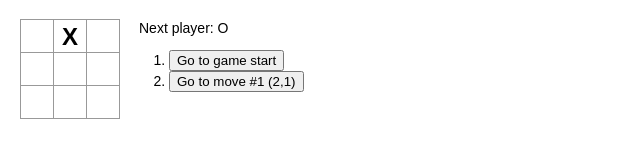
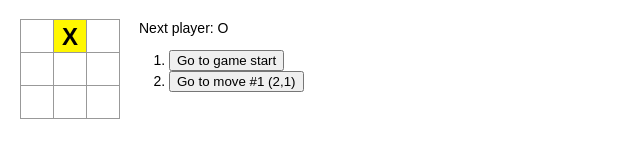
Before and after one commit to Matt4228/LearningReact, a React (Create React App) app: page / in a window 1280 px wide. Both pictures are taken after a click on the button 70 px from the left and 36 px from the top of the page. Shown: the top 160 px of the page, without its empty margins (0-640 px from the left). Built offline with nearby package versions, Linux system fonts and the light colour scheme.

Commit message:
1, 2, 5, 6 done

```diff
--- a/src/index.css
+++ b/src/index.css
@@ -32,6 +32,21 @@ ol, ul {
   width: 34px;
 }
 
+.squareHighlighted {
+  background: rgb(255, 247, 0);
+  border: 1px solid #999;
+  float: left;
+  font-size: 24px;
+  font-weight: bold;
+  line-height: 34px;
+  height: 34px;
+  margin-right: -1px;
+  margin-top: -1px;
+  padding: 0;
+  text-align: center;
+  width: 34px;
+}
+
 .square:focus {
   outline: none;
 }
--- a/src/index.js
+++ b/src/index.js
@@ -22,12 +22,45 @@ function calculateWinner(squares) {
   return null;
 }
 
+function findWinner(squares) {
+  const lines = [
+    [0, 1, 2],
+    [3, 4, 5],
+    [6, 7, 8],
+    [0, 3, 6],
+    [1, 4, 7],
+    [2, 5, 8],
+    [0, 4, 8],
+    [2, 4, 6],
+  ];
+  for (let i = 0; i < lines.length; i++) {
+    const line = lines[i];
+    const a = line[0];
+    const b = line[1];
+    const c = line[2];
+    if (squares[a] && squares[a] === squares[b] && squares[a] === squares[c]) {
+      return line;
+    }
+  }
+  return null;
+
+}
+
 function Square(props) {
-  return (
-    <button className="square" onClick={props.onClick}>
-      {props.value}
-    </button>
-  );
+  if(props.highlight) {
+    return (
+      <button className="squareHighlighted" onClick={props.onClick}>
+        {props.value}
+      </button>
+    );
+  } else {
+    return (
+      <button className="square" onClick={props.onClick}>
+        {props.value}
+      </button>
+    );
+  }
+
 }
 
 class Board extends React.Component {
@@ -35,6 +68,7 @@ class Board extends React.Component {
     return (
       <Square
         value={this.props.squares[i]}
+        highlight={this.props.highlights[i]}
         onClick={() => this.props.onClick(i)}
       />
       );
@@ -69,6 +103,7 @@ class Game extends React.Component {
     this.state = {
       history: [{
         squares: Array(9).fill(null),
+        highlights: Array(9).fill(false),
         order: Array(9).fill(null)
       }],
       stepNumber: 0,
@@ -81,17 +116,22 @@ class Game extends React.Component {
     const current = history[history.length - 1];
     const squares = current.squares.slice();
     const currOrder = current.order.slice();
+    let highlights = Array(9).fill(false);
 
 
     if (calculateWinner(squares) || squares[i]) {
       return;
+    } else {
+      highlights[i] = true;
     }
 
     squares[i] = this.state.xIsNext ? 'X' : 'O';
     currOrder[this.state.stepNumber] = i;
+
     this.setState({
       history: history.concat([{
         squares: squares,
+        highlights: highlights,
         order: currOrder
       }]),
       stepNumber: history.length,
@@ -142,6 +182,14 @@ class Game extends React.Component {
     const current = history[this.state.stepNumber];
     const winner = calculateWinner(current.squares);
 
+    if(calculateWinner(current.squares)){
+      const line = findWinner(current.squares)
+      current.highlights[line[0]] = true;
+      current.highlights[line[1]] = true;
+      current.highlights[line[2]] = true;
+    }
+
+
 
 
     const moves = history.map((step, move) => {
@@ -159,6 +207,8 @@ class Game extends React.Component {
     let status;
     if (winner) {
       status = 'Winner: ' + winner;
+    } else if (this.state.stepNumber === 9) {
+      status = 'It\'s a draw';
     } else {
       status = 'Next player: ' + (this.state.xIsNext ? 'X' : 'O');
     }
@@ -168,6 +218,7 @@ class Game extends React.Component {
         <div className="game-board">
           <Board
             squares = {current.squares}
+            highlights = {current.highlights}
             onClick = {i => this.handleClick(i)}
           />
         </div>
```
